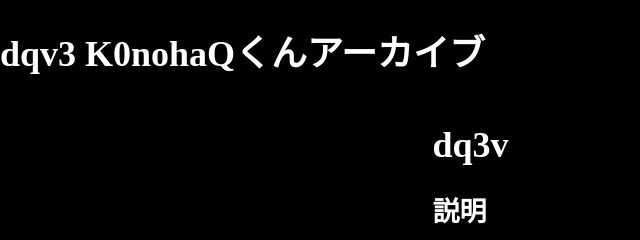
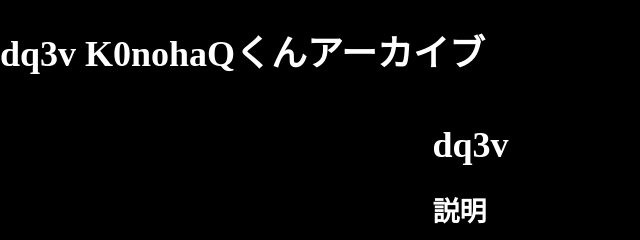
Before and after one commit to dq3v/dq3v-archives, a plain HTML site: page index.html in a window 1280 px wide. Shown: the top 240 px of the page, 0-640 px from the left. Drawn offline with Linux system fonts and the light colour scheme; no server answers.

Commit message:
Update index.html

```diff
--- a/index.html
+++ b/index.html
@@ -3,9 +3,9 @@
 <head>
   <meta charset="UTF-8">
   <meta name="viewport" content="width=device-width, initial-scale=1.0">
-  <title>dqv3 K0nohaQくんアーカイブ</title>
+  <title>dq3v K0nohaQくんアーカイブ</title>
   <link rel="stylesheet" href="styles.css">
-  <meta property="og:title" content="dqv3 K0nohaQくんアーカイブ">
+  <meta property="og:title" content="dq3v K0nohaQくんアーカイブ">
   <meta property="og:description" content="dq3vことK0nohaQくんのアーカイブ">
   <meta property="og:type" content="website">
   <meta property="og:url" content="https://dq3v.github.io/dq3v-archives/index.html">
@@ -14,7 +14,7 @@
 </head>
 <body>
   <h1>
-    dqv3 K0nohaQくんアーカイブ
+    dq3v K0nohaQくんアーカイブ
   </h1>
   <div class="flex-col">
     <div style="text-align: start;">
```
